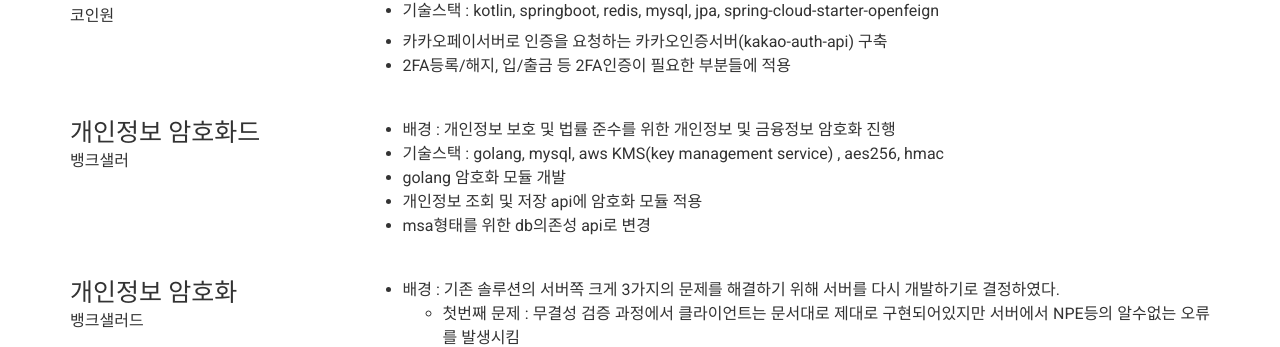
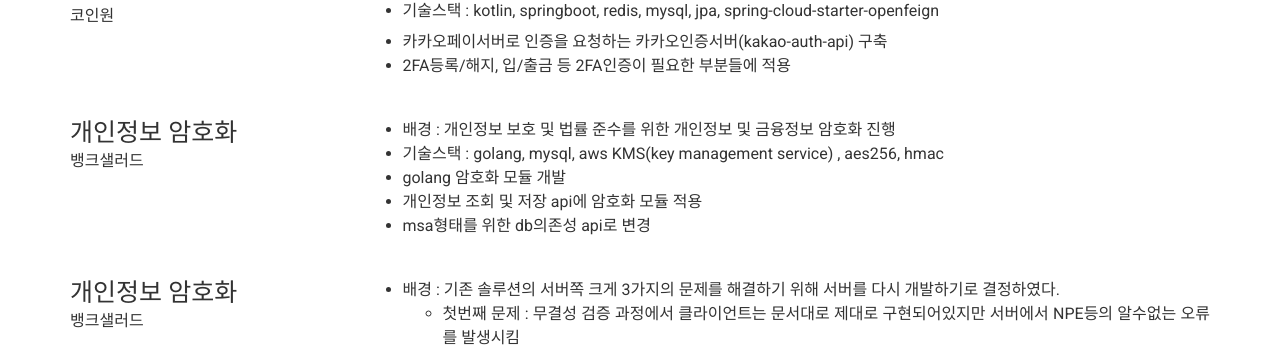
Before and after one commit to changjun89/changjun89.github.io, a Jekyll site: the page built from index.md, in a window 1280 px wide and 900 px high, scrolled down 1434 px. Shown: the part 142-489 px from the top of the window. Built offline with Jekyll 4.4.1, drawn with Linux system fonts in a browser that asks for light colours; nearby versions of some CDN libraries.

Commit message:
오타수정

```diff
--- a/_config.yml
+++ b/_config.yml
@@ -126,8 +126,8 @@
           * 2FA등록/해지, 입/출금 등 2FA인증이 필요한 부분들에 적용
 
       - layout: left
-        title: 개인정보 암호화드
-        sub_title: 뱅크샐러
+        title: 개인정보 암호화
+        sub_title: 뱅크샐러드
         description: | # this will include new lines to allow paragraphs
           * 배경 : 개인정보 보호 및 법률 준수를 위한 개인정보 및 금융정보 암호화 진행
           * 기술스택 :  golang, mysql, aws KMS(key management service) , aes256, hmac
```
